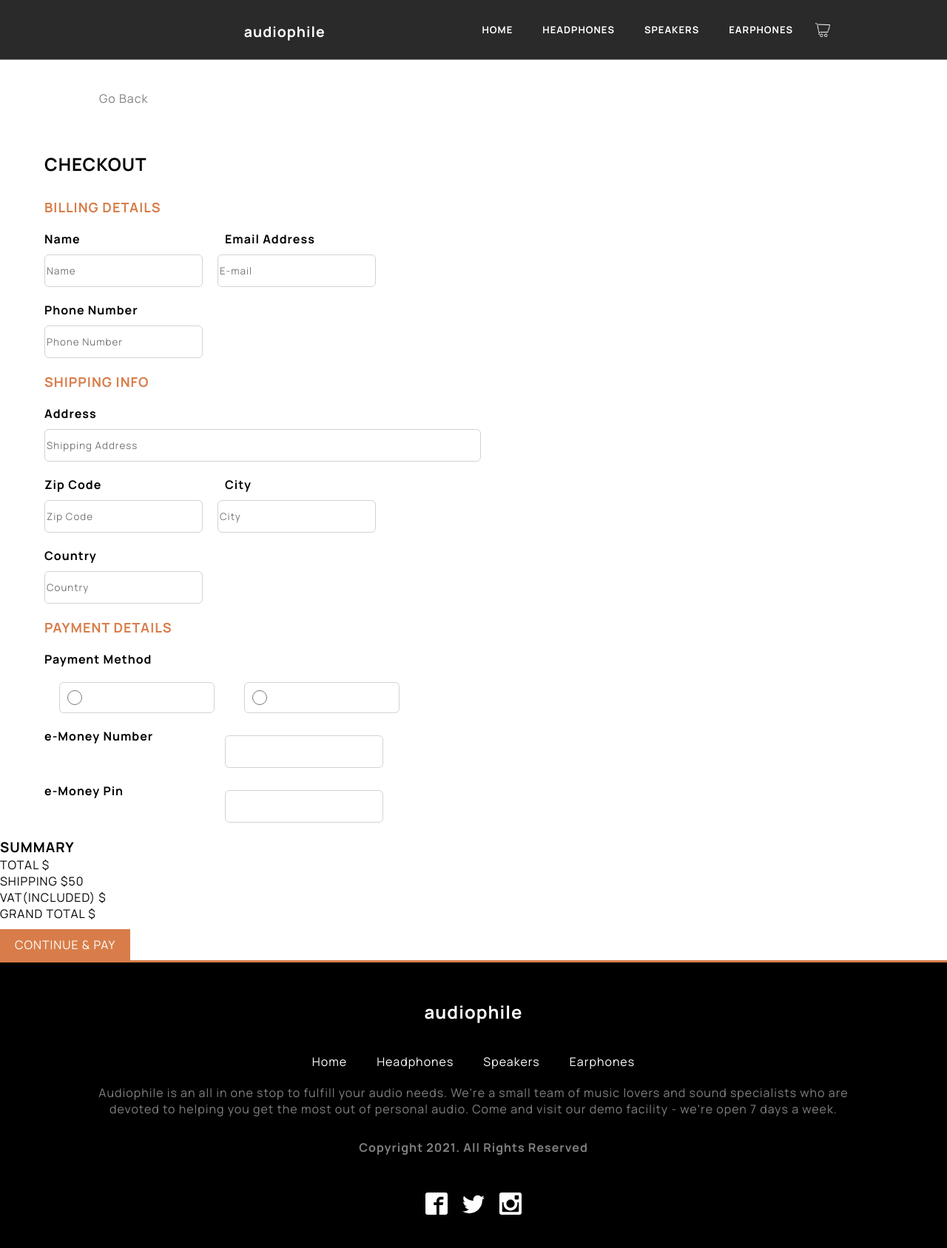
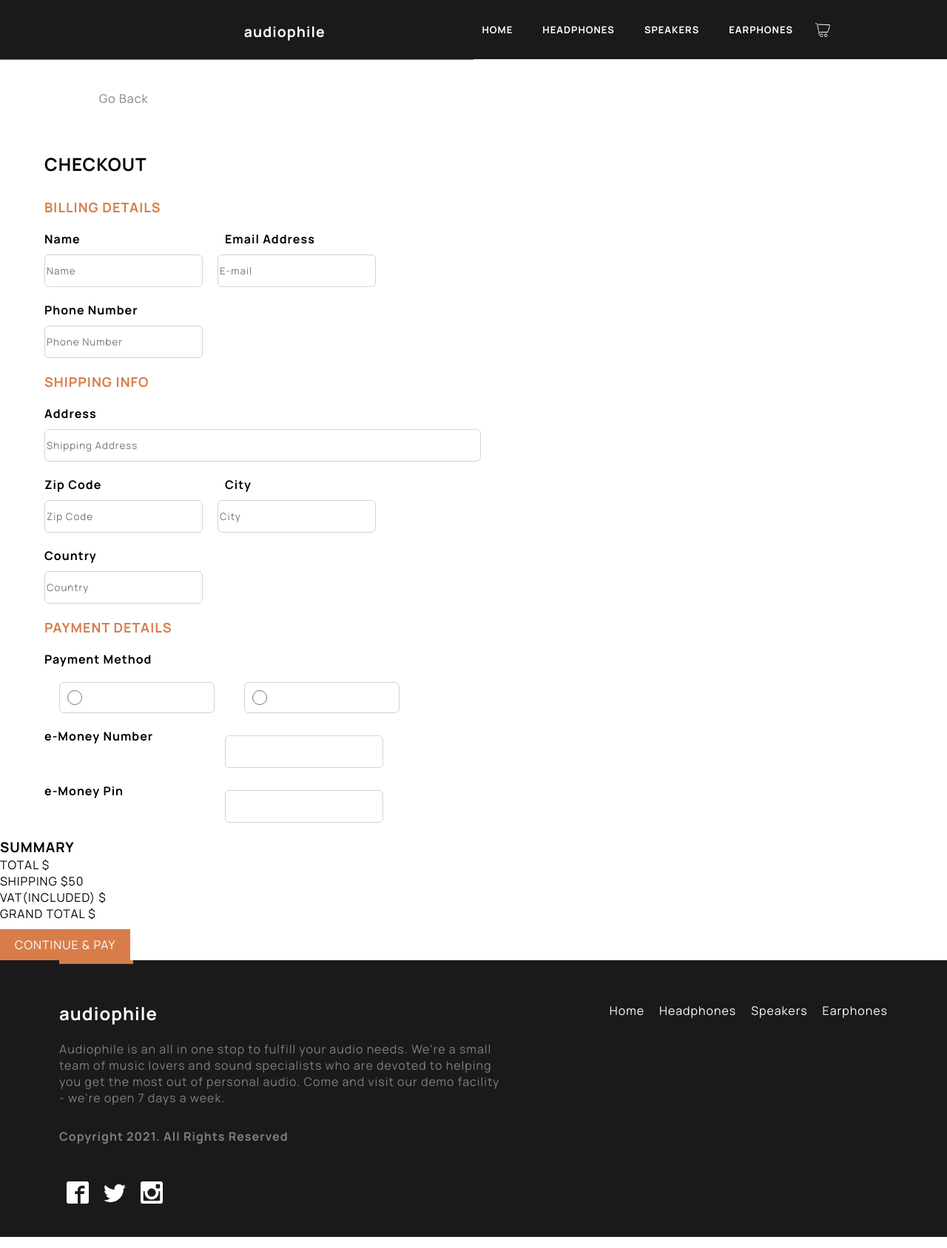
Before and after one commit to CodeKamakameleon/final-audiophile, a React (Create React App) app: page /checkout in a window 1280 px wide. Shown: the whole page at 74% size. Built offline with nearby package versions, Linux system fonts and the light colour scheme.

Commit message:
modal css

```diff
--- a/src/components/Category.js
+++ b/src/components/Category.js
@@ -3,9 +3,7 @@ import { Link, useParams } from "react-router-dom";
 import { useGetDataQuery } from "../app/services/api";
 import { Navbar } from "./Navbar";
 import { Shopbar } from "./Shopbar";
-// import { Closer } from "./Closer";
 import { Footer } from "./Footer";
-// import closerImg from "../images/shared/mobile/image-best-gear.jpg";
 import { useImageSize } from "../app/hooks";
 import clsx from "clsx";
 import { useSelector } from "react-redux";
--- a/src/components/Footer.js
+++ b/src/components/Footer.js
@@ -6,6 +6,7 @@ import { ImInstagram } from "react-icons/im";
 export const Footer = () => {
   return (
     <footer className="footer">
+      <div className="footer-line" />
       <h2 className="footer-header footer-left">audiophile</h2>
       <div className="footer-links footer-right">
         <Link className="footer-link" to="/home">
--- a/src/components/Navbar.js
+++ b/src/components/Navbar.js
@@ -1,6 +1,7 @@
 import { Squash as Hamburger } from "hamburger-react";
 import { useState } from "react";
-import { Link } from "react-router-dom";
+import clsx from "clsx";
+import { Link, NavLink } from "react-router-dom";
 import headphonesImg from "../images/category-headphones/mobile/image-xx99-mark-one.jpg";
 import speakerImg from "../images/category-speakers/mobile/image-zx9.jpg";
 import earphonesImg from "../images/category-earphones/mobile/image-yx1-earphones.jpg";
@@ -10,7 +11,8 @@ export const Navbar = () => {
   const [isOpen, setOpen] = useState(false);
 
   return (
-    <nav className="navbar">
+    <nav className="nav-container">
+      <div className="navbar">
         <div className="hamburger">
           <Hamburger toggled={isOpen} toggle={setOpen} />
           {isOpen && (
@@ -45,13 +47,43 @@ export const Navbar = () => {
             <h2 className="header">audiophile</h2>
           </div>
           <div className="nav-desktop">
-          <Link to="/home">HOME</Link>
-          <Link to="/headphones">HEADPHONES</Link>
-          <Link to="/speakers">SPEAKERS</Link>
-          <Link to="/earphones">EARPHONES</Link>
+            <NavLink
+              className={({ isActive }) =>
+                clsx("nav-link", { "nav-link-active": isActive })
+              }
+              to="/home"
+            >
+              HOME
+            </NavLink>
+            <NavLink
+              className={({ isActive }) =>
+                clsx("nav-link", { "nav-link-active": isActive })
+              }
+              to="/headphones"
+            >
+              HEADPHONES
+            </NavLink>
+            <NavLink
+              className={({ isActive }) =>
+                clsx("nav-link", { "nav-link-active": isActive })
+              }
+              to="/speakers"
+            >
+              SPEAKERS
+            </NavLink>
+            <NavLink
+              className={({ isActive }) =>
+                clsx("nav-link", { "nav-link-active": isActive })
+              }
+              to="/earphones"
+            >
+              EARPHONES
+            </NavLink>
           </div>
           <Cart />
         </div>
+      </div>
+      <div className="nav-border" />
     </nav>
   );
 };
--- a/src/features/modal/Counter.js
+++ b/src/features/modal/Counter.js
@@ -1,6 +1,6 @@
 export const Counter = ({ count, onChange }) => {
   return (
-    <div className="product-counter">
+    <div className="product-counter ">
       <button className="count-btn" onClick={() => onChange(count - 1)}>
         -
       </button>
--- a/src/features/modal/Modal.js
+++ b/src/features/modal/Modal.js
@@ -53,15 +53,23 @@ export const Modal = () => {
       {/*  ITEMS */}
       {cart.products.map((product) => (
         <div className="modal-items" key={product.id}>
-          <img src={product.cartImage} alt={product.name} />
-          <div className="">{product.name}</div>
+          <img
+            className="modal-img"
+            src={product.cartImage}
+            alt={product.name}
+          />
+          <div className="modal-block">
+            <div className="modal-name">{product.shortName}</div>
             <div>${product.price}</div>
+          </div>
+          <div className="modal-counter">
             <Counter
               onChange={(num) => {
                 handleCount({ id: product.id, quantity: num });
               }}
               count={product.quantity}
             />
+          </div>
         </div>
       ))}
 
--- a/src/styles/Closer.css
+++ b/src/styles/Closer.css
@@ -17,8 +17,9 @@
 
 .closer-header {
   font-size: xx-large;
-  /* width: 75%; */
-  margin: 20px 0 20px 0;
+  width: 50%;
+  margin: auto;
+  padding: 20px 0 20px 0;
 }
 
 .closer-header > span {
@@ -26,7 +27,7 @@
 }
 
 .closer-body {
-  width: 90%;
+  width: 60%;
   padding-bottom: 40px;
   color: gray;
   margin: auto;
@@ -35,6 +36,10 @@
 @media screen and (min-width: 1024px) {
   .closer {
     margin-top: 20px;
+  }
+
+  .closer-header {
+    width: 40%;
   }
 
   /* .closer-img {
--- a/src/styles/category.css
+++ b/src/styles/category.css
@@ -14,7 +14,7 @@
   align-items: center;
   text-align: center;
   width: 100%;
-  background-color: black;
+  background-color: #1a1a1a;
   color: white;
   height: 80px;
   text-transform: uppercase;
@@ -33,7 +33,8 @@
   display: flex;
   justify-content: center;
   align-items: center;
-  padding: 20px;
+  width: 50%;
+  /* padding: 20px; */
 }
 
 .category-header {
@@ -55,6 +56,8 @@
 }
 
 .category-shopbar {
+  display: flex;
+  flex-direction: row;
   padding-top: 30px;
   width: 100%;
   margin: auto;
@@ -82,8 +85,8 @@
 }
 
 .category-closer-header {
-  font-size: xx-large;
-  /* width: 75%; */
+  font-size: x-large;
+  width: 70%;
 }
 
 .category-closer-header > span {
@@ -91,7 +94,13 @@
 }
 
 .category-closer-body {
-  width: 85%;
+  width: 80%;
   padding-bottom: 40px;
   color: gray;
 }
+
+@media screen and (min-width: 1280px) {
+  .category-description {
+    width: 70%;
+  }
+}
--- a/src/styles/footer.css
+++ b/src/styles/footer.css
@@ -4,9 +4,14 @@
   justify-content: center;
   align-items: center;
   text-align: center;
-  background-color: black;
+  background-color: #1a1a1a;
   letter-spacing: 1px;
-  border-top: 3px solid #d87d4a;
+}
+
+.footer-line {
+  background-color: #d87d4a;
+  height: 5px;
+  width: 100px;
 }
 
 .footer-header {
@@ -54,23 +59,43 @@
 }
 
 @media screen and (min-width: 1020px) {
+  .footer {
+    display: flex;
+    align-items: flex-start;
+    align-self: flex-start;
+    justify-content: flex-start;
+    padding-left: 30px;
+  }
+
   .footer-body {
+    display: flex;
     width: 80%;
+    justify-content: flex-start;
+    align-items: flex-start;
+    align-self: flex-start;
+    text-align: start;
   }
 
   .footer-links {
     display: flex;
     flex-direction: row;
+    align-items: flex-start;
+    align-self: flex-start;
   }
 
   .footer-link {
-    padding: 20px;
+    padding-right: 20px;
   }
 }
 
 @media screen and (min-width: 1280px) {
   .footer {
     display: flex;
+    justify-content: flex-start;
+    align-items: flex-start;
+    align-self: flex-start;
+    text-align: start;
+    padding-left: 80px;
   }
 
   .footer-header {
@@ -78,18 +103,14 @@
   }
   .footer-links {
     display: flex;
-    flex-direction: row;
-    align-items: center;
-    justify-content: center;
-  }
-
-  /* .footer-left {
-    display: flex;
-    justify-content: start;
+    align-items: flex-end;
+    align-self: flex-end;
+    justify-content: flex-end;
+    padding-right: 60px;
+    height: 1px;
   }
 
   .footer-left {
-    display: flex;
-    justify-content: end;
-  } */
+    width: 50%;
+  }
 }
--- a/src/styles/modal.css
+++ b/src/styles/modal.css
@@ -2,6 +2,7 @@
   /* background-color: rgba(0, 0, 0, 0.4); */
   opacity: 0.8;
   transition: all 200ms;
+  /* width: fit-content; */
 }
 
 .total {
@@ -40,6 +41,12 @@
   padding-bottom: 20px;
 }
 
+.modal-img {
+  width: 3rem;
+  height: 3rem;
+  border-radius: 6px;
+}
+
 .modal-header {
   font-weight: bold;
   padding-right: 4rem;
@@ -52,5 +59,22 @@
 }
 
 .modal-items {
+  display: flex;
   padding-bottom: 10px;
 }
+
+.modal-name {
+  font-weight: bold;
+  font-size: small;
+}
+
+.modal-block {
+  display: block;
+  padding: 0 0px 0 10px;
+  font-size: small;
+  width: 5rem;
+}
+
+.modal-counter {
+  padding: 0 10px 0 5px;
+}
--- a/src/styles/navbar.css
+++ b/src/styles/navbar.css
@@ -3,11 +3,25 @@
   flex-direction: row;
   align-items: center;
   justify-content: center;
-  background-color: #2a2a2a;
+  background-color: #1a1a1a;
   color: white;
-  border-bottom: 0.5px solid gray;
+  /* border-bottom: 0.5px solid gray; */
   font-weight: 700;
   height: 5rem;
+}
+
+.nav-container {
+  display: flex;
+  flex-direction: column;
+}
+
+.nav-border {
+  display: flex;
+  align-items: center;
+  justify-content: center;
+  background-color: gray;
+  height: 0.5px;
+  width: 100%;
 }
 
 .nav-desktop {
@@ -79,7 +93,13 @@
   justify-content: center;
   align-items: center;
   border: none;
-  background-color: #2a2a2a;
+  background-color: #1a1a1a;
+}
+
+@media screen and (min-width: 1024px) {
+  .nav-border {
+    width: 50%;
+  }
 }
 
 @media screen and (min-width: 1280px) {
@@ -89,10 +109,11 @@
     align-items: center;
     justify-content: center;
     margin: 0;
-    background-color: #2a2a2a;
+    background-color: #1a1a1a;
     color: white;
     font-size: small;
     font-weight: 600;
+    /* border-bottom:  0.5px solid gray; */
   }
 
   .hamburger {
@@ -101,12 +122,19 @@
   .nav2 {
     display: flex;
     /* flex-direction: row; */
-    justify-content: space-between;
-    text-align: center;
+    justify-content: flex-start;
     height: 4rem;
     /* border-bottom: 0.1px solid gray; */
     width: 80%;
     margin: 0;
+    /* align-items: flex-start; */
+  }
+
+  .header-container {
+    display: flex;
+    /* align-items: flex-start; */
+    justify-content: flex-start;
+    width: fit-content;
   }
 
   .header {
@@ -121,10 +149,14 @@
     justify-content: center;
   }
 
-  .nav-desktop > a {
+  .nav-link {
     padding: 20px;
     color: white;
     text-decoration: none;
+  }
+
+  .nav-link-active {
+    color: #d87d4a;
   }
 
   .cart-icon {
@@ -157,7 +189,7 @@
     position: relative;
     align-items: center;
     justify-content: center;
-    background-color: #2a2a2a;
+    background-color: #1a1a1a;
     border: none;
     max-width: 20px;
     max-height: 20px;
```
Lines whose indentation alone changed are shown as unchanged.
